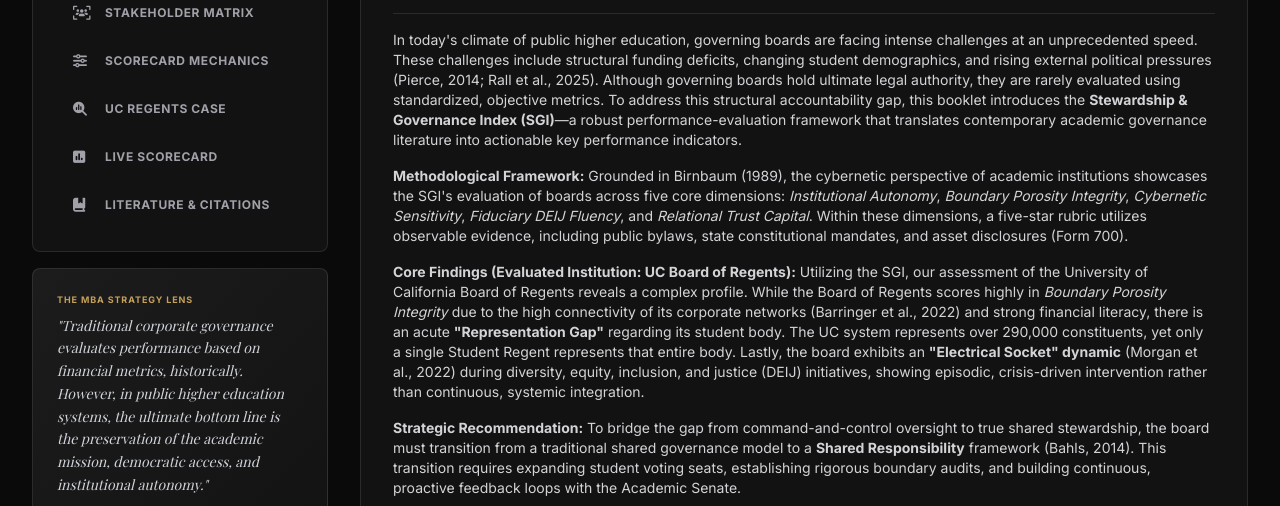
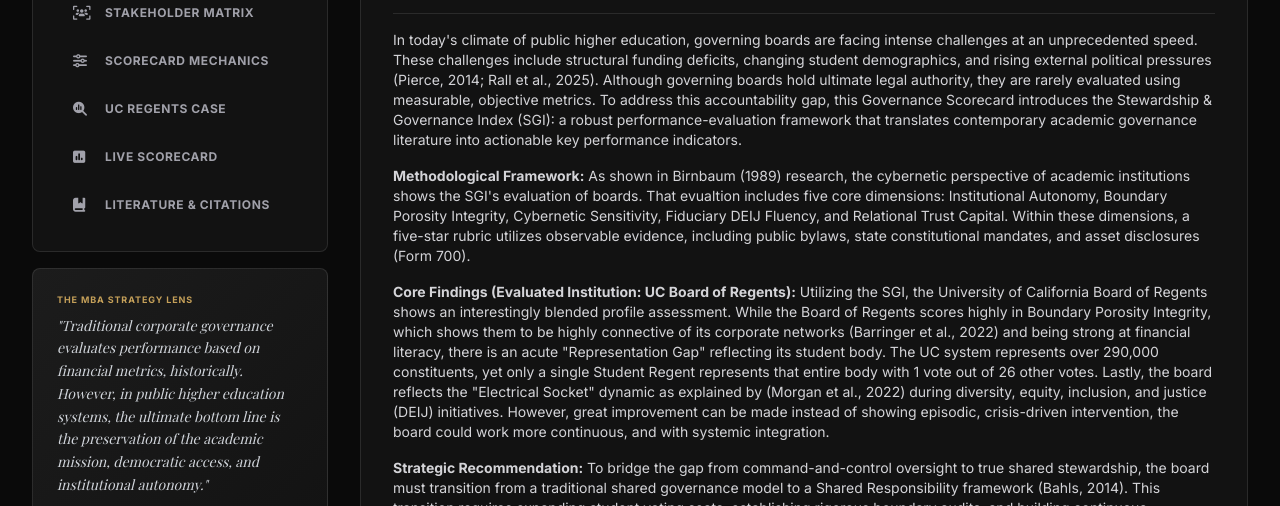
Before and after one commit to sogde002-dotcom/uc-governance-playbook, a plain HTML site: page index.html in a window 1280 px wide. Shown: the part 285-791 px from the top of the page. Drawn offline with nearby package versions, Linux system fonts and the light colour scheme.

Commit message:
Update index.html

```diff
--- a/index.html
+++ b/index.html
@@ -150,16 +150,16 @@
                         </p>
                         <hr class="border-white/10">
                         <p>
-                            In today's climate of public higher education, governing boards are facing intense challenges at an unprecedented speed. These challenges include structural funding deficits, changing student demographics, and rising external political pressures (Pierce, 2014; Rall et al., 2025). Although governing boards hold ultimate legal authority, they are rarely evaluated using standardized, objective metrics. To address this structural accountability gap, this booklet introduces the <strong>Stewardship & Governance Index (SGI)</strong>—a robust performance-evaluation framework that translates contemporary academic governance literature into actionable key performance indicators.
+                            In today's climate of public higher education, governing boards are facing intense challenges at an unprecedented speed. These challenges include structural funding deficits, changing student demographics, and rising external political pressures (Pierce, 2014; Rall et al., 2025). Although governing boards hold ultimate legal authority, they are rarely evaluated using measurable, objective metrics. To address this accountability gap, this Governance Scorecard introduces the Stewardship & Governance Index (SGI): a robust performance-evaluation framework that translates contemporary academic governance literature into actionable key performance indicators.
                         </p>
                         <p>
-                            <strong>Methodological Framework:</strong> Grounded in Birnbaum (1989), the cybernetic perspective of academic institutions showcases the SGI's evaluation of boards across five core dimensions: <em>Institutional Autonomy</em>, <em>Boundary Porosity Integrity</em>, <em>Cybernetic Sensitivity</em>, <em>Fiduciary DEIJ Fluency</em>, and <em>Relational Trust Capital</em>. Within these dimensions, a five-star rubric utilizes observable evidence, including public bylaws, state constitutional mandates, and asset disclosures (Form 700).
+                            <strong>Methodological Framework:</strong> As shown in Birnbaum (1989) research, the cybernetic perspective of academic institutions shows the SGI's evaluation of boards. That evualtion includes five core dimensions: Institutional Autonomy, Boundary Porosity Integrity, Cybernetic Sensitivity, Fiduciary DEIJ Fluency, and Relational Trust Capital. Within these dimensions, a five-star rubric utilizes observable evidence, including public bylaws, state constitutional mandates, and asset disclosures (Form 700).
                         </p>
                         <p>
-                            <strong>Core Findings (Evaluated Institution: UC Board of Regents):</strong> Utilizing the SGI, our assessment of the University of California Board of Regents reveals a complex profile. While the Board of Regents scores highly in <em>Boundary Porosity Integrity</em> due to the high connectivity of its corporate networks (Barringer et al., 2022) and strong financial literacy, there is an acute <strong>"Representation Gap"</strong> regarding its student body. The UC system represents over 290,000 constituents, yet only a single Student Regent represents that entire body. Lastly, the board exhibits an <strong>"Electrical Socket" dynamic</strong> (Morgan et al., 2022) during diversity, equity, inclusion, and justice (DEIJ) initiatives, showing episodic, crisis-driven intervention rather than continuous, systemic integration.
+                            <strong>Core Findings (Evaluated Institution: UC Board of Regents):</strong> Utilizing the SGI, the University of California Board of Regents shows an interestingly blended profile assessment. While the Board of Regents scores highly in Boundary Porosity Integrity, which shows them to be highly connective of its corporate networks (Barringer et al., 2022) and being strong at  financial literacy, there is an acute "Representation Gap" reflecting its student body. The UC system represents over 290,000 constituents, yet only a single Student Regent represents that entire body with 1 vote out of 26 other votes. Lastly, the board reflects the "Electrical Socket" dynamic as explained by (Morgan et al., 2022) during diversity, equity, inclusion, and justice (DEIJ) initiatives. However, great improvement can be made instead of showing episodic, crisis-driven intervention, the board could work more continuous, and with systemic integration.
                         </p>
                         <p>
-                            <strong>Strategic Recommendation:</strong> To bridge the gap from command-and-control oversight to true shared stewardship, the board must transition from a traditional shared governance model to a <strong>Shared Responsibility</strong> framework (Bahls, 2014). This transition requires expanding student voting seats, establishing rigorous boundary audits, and building continuous, proactive feedback loops with the Academic Senate.
+                            <strong>Strategic Recommendation:</strong> To bridge the gap from command-and-control oversight to true shared stewardship, the board must transition from a traditional shared governance model to a Shared Responsibility framework (Bahls, 2014). This transition requires expanding student voting seats, establishing rigorous boundary audits, and building continuous, proactive feedback loops with the Academic Senate.
                         </p>
                     </div>
                 </div>
```
